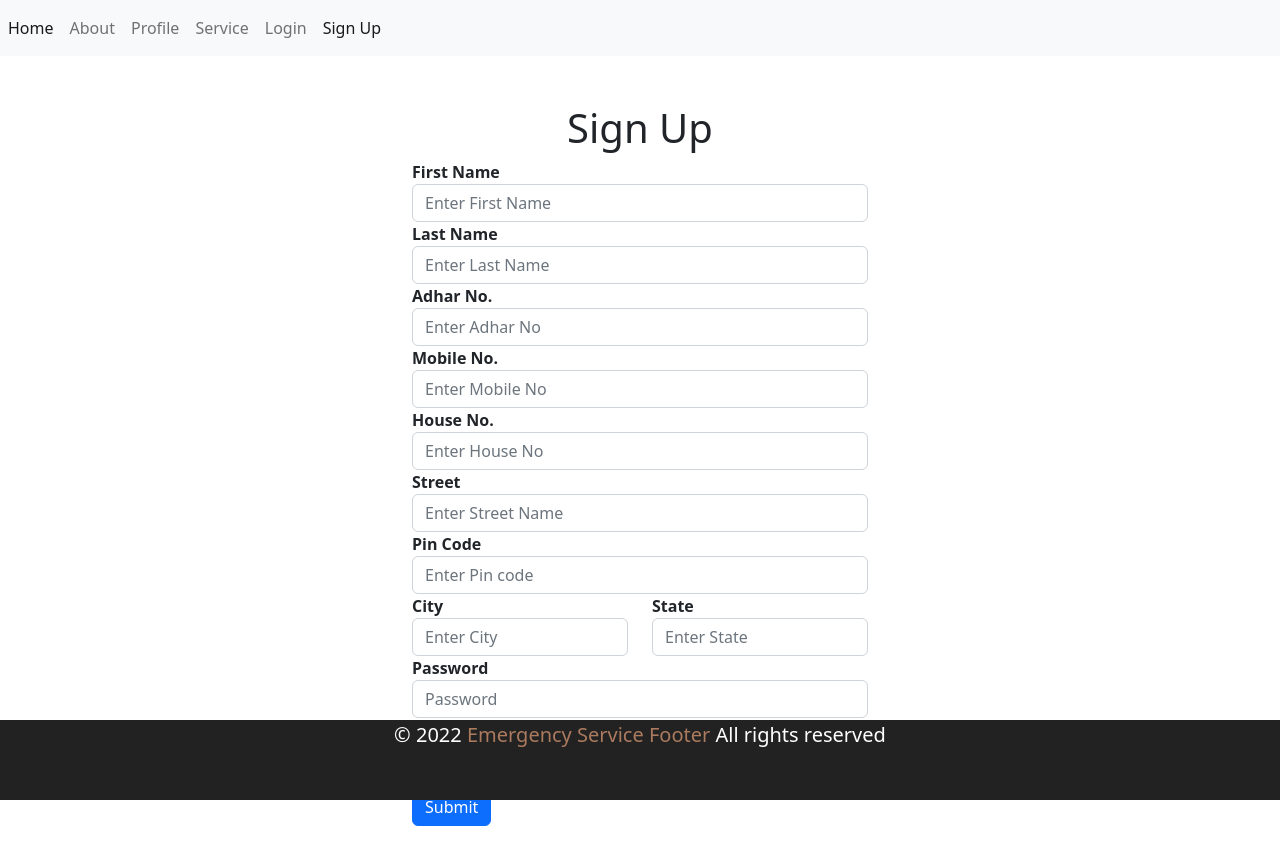
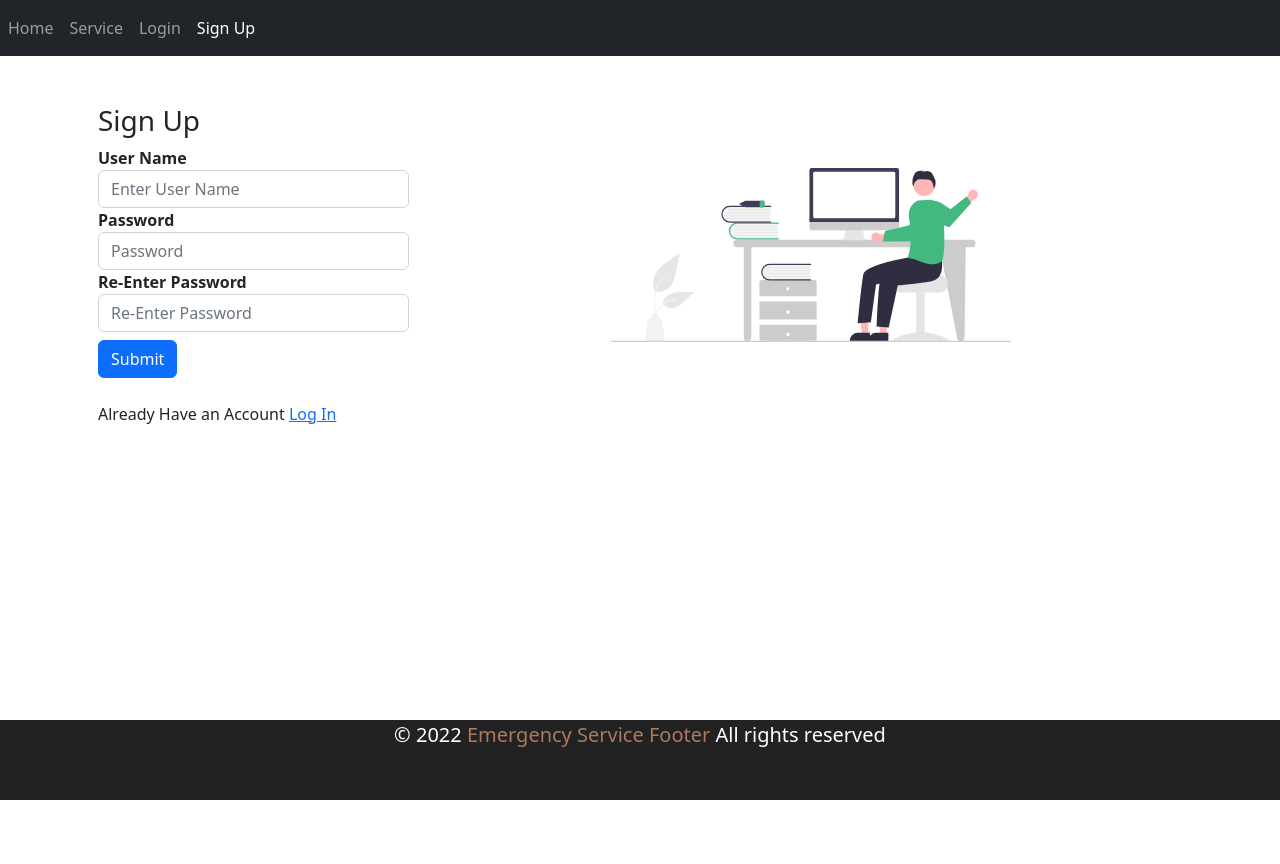
Before and after one commit to bishwajitroy484/emergency-services, a React (Create React App) app in the folder frontend/: page /signup in a window 1280 px wide. Shown: the top 864 px of the page. After the commit the page ends 800 px from the top, so only its background shows below. Built offline with nearby package versions, Linux system fonts and the light colour scheme.

Commit message:
code clean up

```diff
--- a/frontend/src/Common/Header/Header.jsx
+++ b/frontend/src/Common/Header/Header.jsx
@@ -1,47 +1,33 @@
-import React, { useEffect, useState } from 'react';
+import React, { useState } from 'react';
 import {NavLink} from 'react-router-dom'
 
 export default function Header() {
 
-  const [userLogin , setUserLogin] = useState(false)
+  const userLogininfo = localStorage.getItem('user-info');
+  const [isLogin, setIsLogin] = useState(userLogininfo);
 
-  useEffect(()=>{
-    const userLogininfo = localStorage.getItem('user-info');
-    if(userLogininfo){
-      setUserLogin(true)
-    }else{
-      setUserLogin(false)
-    }
-
-  },[userLogin,setUserLogin])
+  const handleLogout = () => {
+    localStorage.clear();
+    setIsLogin(null);
+  };
 
   return (
     <>
-      <nav className="navbar navbar-expand-lg navbar-light bg-light">
-      <button className="navbar-toggler" type="button" data-toggle="collapse" data-target="#navbarSupportedContent" aria-controls="navbarSupportedContent" aria-expanded="false" aria-label="Toggle navigation">
-        <span className="navbar-toggler-icon"></span>
-      </button>
-
+      <nav className="navbar navbar-expand-lg navbar-dark bg-dark">
        <div className="collapse navbar-collapse" id="navbarSupportedContent">
         <ul className="navbar-nav mr-auto">
-      <li className="nav-item active">
-      <NavLink  className="nav-link" to="/">Home</NavLink>
-      </li>
          <li className="nav-item">
-      <NavLink  className="nav-link" to="/about">About</NavLink>
-      </li>
-      <li className="nav-item">
-      <NavLink  className="nav-link" to="/profile">Profile</NavLink>
+          <NavLink  className="nav-link" to="/home">Home</NavLink>
          </li>
          <li className="nav-item">
           <NavLink  className="nav-link" to="/service">Service</NavLink>
          </li>
-      {!userLogin ?      <><li className="nav-item">
+        {!isLogin ?      <><li className="nav-item">
               <NavLink className="nav-link" to="/login">Login</NavLink>
             </li><li className="nav-item">
                 <NavLink className="nav-link" to="/signup">Sign Up</NavLink>
               </li></> : <li className="nav-item">
-      <NavLink  className="nav-link" to="/login" onClick={localStorage.removeItem("user-info")}>Logout</NavLink>
+      <NavLink  className="nav-link" to="/login" onClick={handleLogout}>Logout</NavLink>
       </li>}
     </ul>
   </div>
--- a/frontend/src/Common/Login/Login.jsx
+++ b/frontend/src/Common/Login/Login.jsx
@@ -1,28 +1,20 @@
-import React, { useEffect, useState } from 'react'
+import React, { useState } from 'react'
 import { useHistory } from "react-router-dom";
+import { NavLink } from 'react-router-dom'
 import SIgn_img from '../SIgn_img'
 
 const Login = () => {
 
   const history = useHistory();
 
-  const [adhar, setAdhar] = useState('')
-  const [mobile, setMobile] = useState('')
+  const [useName, setUserName] = useState('')
   const [password, setPassword] = useState('')
-  const [isLogin , setIsLogin] = useState(false)
-
-  useEffect(()=>{
-
-  },[isLogin])
 
    const submitForm = (e) =>{
     e.preventDefault()
-    const newEntry = {adhar, mobile }
+    const newEntry = {useName, password }
     localStorage.setItem('user-info',  JSON.stringify(newEntry));
-    if(true){
-      setIsLogin(true)
-    }
-    history.push('/')
+    history.push('/home')
   }
 
   return (
@@ -30,15 +22,11 @@ const Login = () => {
 <div className="container mt-3">
 <section className='d-flex justify-content-between'>
 <div className="left_data mt-3 p-3" style={{'width':'30em' }}>
-<h3 className='text-center col-lg-6'>Sign IN</h3>
+<h3>Log In</h3>
 <form action='' onSubmit={submitForm}>
   <div className="form-group">
-    <label htmlFor="adharNum">Adhar Number</label>
-    <input type="number" className="form-control" id="adharNum" value={adhar} onChange={(e)=> setAdhar(e.target.value)} placeholder="Enter Adhar"/>
-  </div>
-    <div className="form-group">
-    <label htmlFor="mobileNum">Mobile No.</label>
-    <input type="number" className="form-control" id="mobileNum" value={mobile} onChange={(e)=> setMobile(e.target.value)} placeholder="Enter Mobile Number"/>
+    <label htmlFor="userName">User Name</label>
+    <input type="text" className="form-control" id="userName" value={useName} onChange={(e)=> setUserName(e.target.value)} placeholder="Enter userName"/>
   </div>
   <div className="form-group">
     <label htmlFor="password">Password</label>
@@ -46,7 +34,7 @@ const Login = () => {
   </div>
   <button type="submit" className="btn btn-primary my-2">Submit</button>
 </form>
-<p className='mt-3'>Already Have an Account <span>SignIn</span> </p>
+<p className='mt-3'>Don't Have an Account <span><NavLink to="/signup">Sign Up</NavLink></span> </p>
 </div>
 <SIgn_img />
 </section>
--- a/frontend/src/Common/SignUp/SignUp.jsx
+++ b/frontend/src/Common/SignUp/SignUp.jsx
@@ -1,57 +1,19 @@
 import React from 'react'
+import { NavLink } from 'react-router-dom'
 import './SignUp.css';
+import SIgn_img from '../SIgn_img'
 
 export default function SignUp() {
   return (
     <>
-    <div className='container my-5 mb-5' style={{'width':'30em'}}>
-        <div>
-            <h1 className='text-center'>Sign Up</h1>
-        </div>
-        <div>
-            <form id="signUpForm">
+    <div className="container mt-3">
+    <section className='d-flex justify-content-between'>
+    <div className="left_data mt-3 p-3" style={{'width':'30em' }}>
+    <h3>Sign Up</h3>
+    <form id="signUpForm">
                 <div className="form-group">
-                    <label htmlFor="firstName">First Name</label>
-                    <input type="text" className="form-control" id="firstName" placeholder="Enter First Name"/>
-                </div>
-                <div className="form-group">
-                    <label htmlFor="lastName">Last Name</label>
-                    <input type="text" className="form-control" id="lastName" placeholder="Enter Last Name"/>
-                </div>
-                <div className="form-group">
-                    <label htmlFor="adharNum">Adhar No.</label>
-                    <input type="number" className="form-control" id="lastName" placeholder="Enter Adhar No"/>
-                </div>
-                <div className="form-group">
-                    <label htmlFor="mobileNum">Mobile No.</label>
-                    <input type="number" className="form-control" id="mobileNum" placeholder="Enter Mobile No"/>
-                </div>
-
-                <div className="form-group">
-                    <label htmlFor="houseNum">House No.</label>
-                    <input type="number" className="form-control" id="houseNum" placeholder="Enter House No"/>
-                </div>
-
-                <div className="form-group">
-                    <label htmlFor="street">Street</label>
-                    <input type="text" className="form-control" id="street" placeholder="Enter Street Name"/>
-                </div>
-
-                <div className="form-group">
-                    <label htmlFor="pinCode">Pin Code</label>
-                    <input type="text" className="form-control" id="pincode" placeholder="Enter Pin code"/>
-                </div>
-
-
-                <div className="row">
-                    <div className="col">
-                    <label htmlFor="city">City</label>
-                      <input type="text" className="form-control" id="city" placeholder="Enter City"/>
-                    </div>
-                <div className="col">
-                    <label htmlFor="state">State</label>
-                      <input type="text" className="form-control" id="state" placeholder="Enter State"/>
-                </div>
+                    <label htmlFor="firstName">User Name</label>
+                    <input type="text" className="form-control" id="firstName" placeholder="Enter User Name"/>
                 </div>
                 <div className="form-group">
                     <label htmlFor="exampleInputPassword1">Password</label>
@@ -63,8 +25,13 @@ export default function SignUp() {
                 </div>
                 <button type="submit" className="btn btn-primary my-2">Submit</button>
             </form>
-        </div>
+    <p className='mt-3'>Already Have an Account <span><NavLink to="/login">Log In</NavLink></span> </p>
     </div>
+    <SIgn_img />
+    </section>
+
+    </div>
+
     </>
   )
 }
--- a/frontend/src/Components/About/About.jsx
+++ /dev/null
@@ -1,9 +0,0 @@
-import React from 'react'
-
-export default function About() {
-  return (
-    <div>
-      I am About Page
-    </div>
-  )
-}
--- a/frontend/src/Components/Home/Home.jsx
+++ b/frontend/src/Components/Home/Home.jsx
@@ -1,8 +1,10 @@
 import React from 'react'
 
 export default function Home() {
+
   return (
     <div>
+      <button type="submit">btn</button>
       I am Home Page\
     </div>
   )
--- a/frontend/src/Components/Profile/Profile.jsx
+++ /dev/null
@@ -1,9 +0,0 @@
-import React from 'react'
-
-export default function Profile() {
-  return (
-    <div>
-      I am Profile Page
-    </div>
-  )
-}
--- a/frontend/src/Route/RoutesMaster.jsx
+++ b/frontend/src/Route/RoutesMaster.jsx
@@ -1,8 +1,6 @@
 import React from 'react'
 import {Route,Switch} from 'react-router-dom'
 import Home from '../Components/Home/Home'
-import About from '../Components/About/About'
-import Profile from '../Components/Profile/Profile'
 import Services from '../Components/Services/services'
 import Login from '../Common/Login/Login'
 import SignUp from '../Common/SignUp/SignUp'
@@ -14,20 +12,14 @@ export default function RoutesMaster() {
       <>
       <Header/>
       <Switch>
-          <Route exact path="/">
+          <Route path="/home">
             <Home/>
-          </Route>
-          <Route path="/about">
-            <About />
           </Route>
           <Route path="/login">
             <Login />
           </Route>
           <Route path="/signup">
             <SignUp />
-          </Route>
-          <Route path="/profile">
-            <Profile />
           </Route>
           <Route path="/service">
             <Services />
```
Lines whose indentation alone changed are shown as unchanged.
